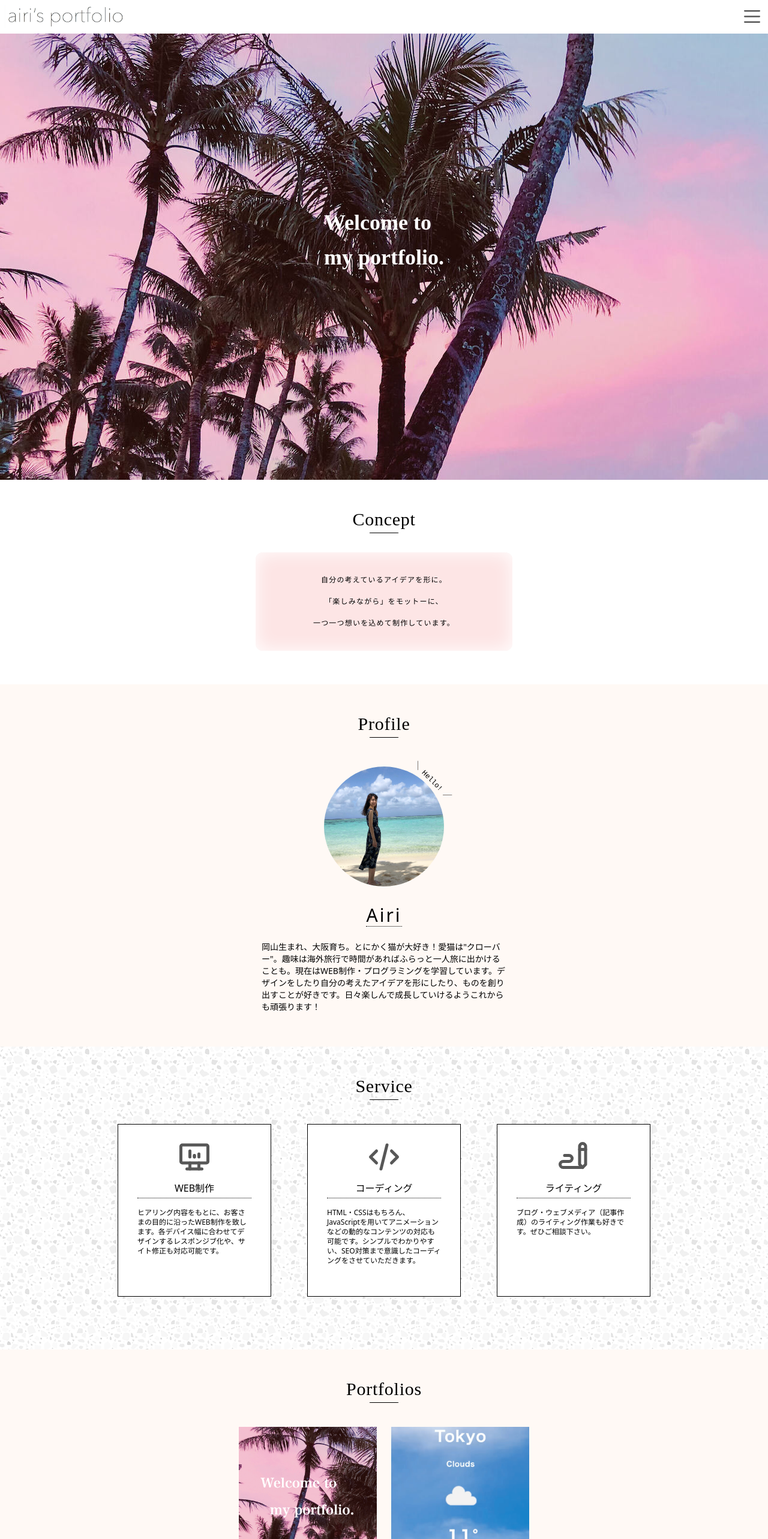
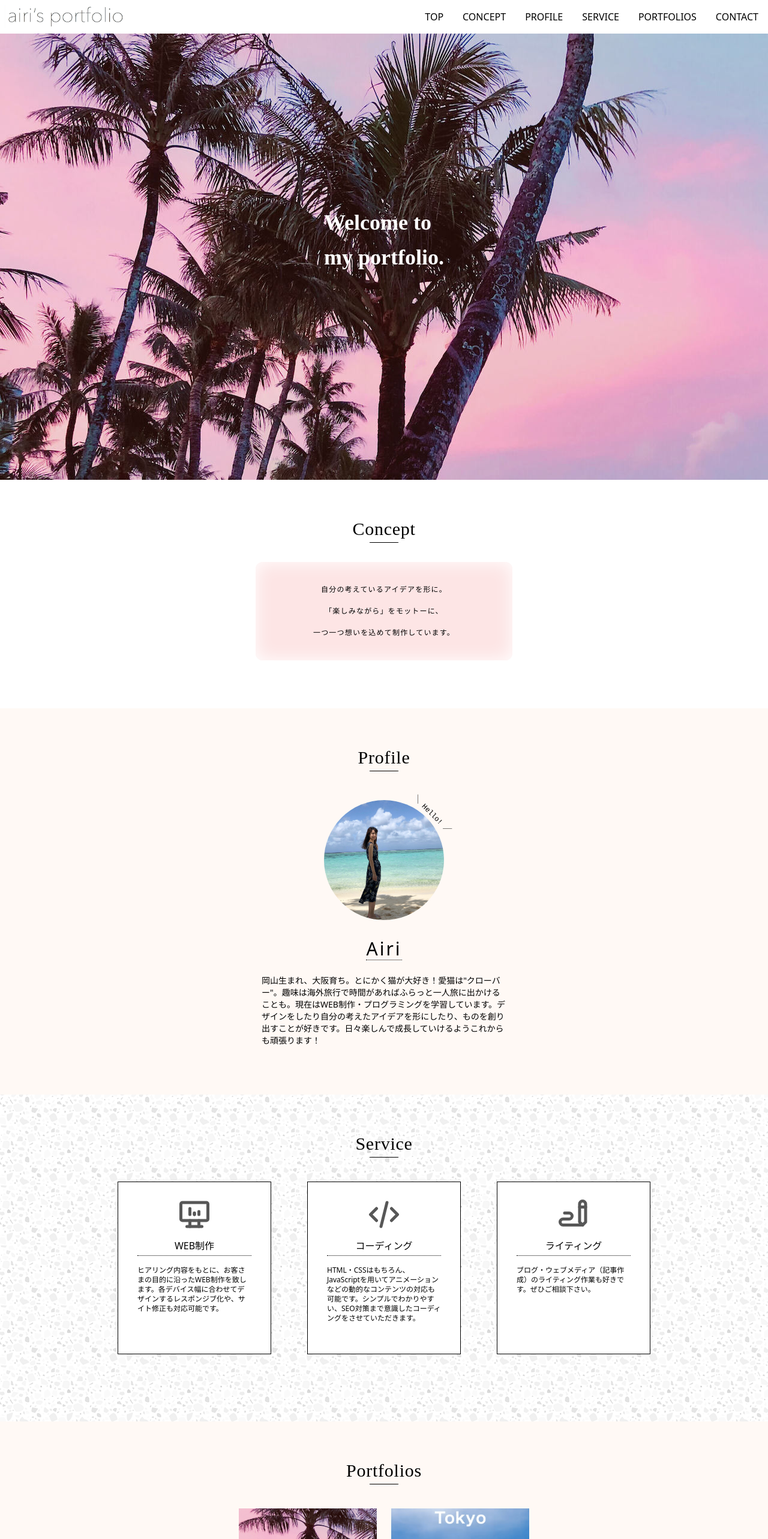
Before and after one commit to airiclover/Tailwind-practice, a Next.js app: page / in a window 1280 px wide. Shown: the top 2566 px of the page at 60% size. Built offline with nearby package versions, Linux system fonts and the light colour scheme.

Commit message:
📱 Add responsive design.

```diff
--- a/src/components/Concept.js
+++ b/src/components/Concept.js
@@ -1,6 +1,9 @@
 export function Concept() {
   return (
-    <div id="concept" className="pt-12 pb-14 px-2 text-center">
+    <div
+      id="concept"
+      className="pt-12 pb-14 px-2 text-center lg:pt-16 lg:pb-20"
+    >
       <h1 className="font-Unna text-3xl tracking-wide">Concept</h1>
       <div className="border-t w-12 mx-auto mt-1 mb-2"></div>
       <div className="mt-6 bg-pink-light text-xs text-center rounded-xl py-7 px-10 inline-block tracking-widest leading-9 shadow-inner sm:px-24">
--- a/src/components/Contact.js
+++ b/src/components/Contact.js
@@ -26,7 +26,10 @@ export function Contact() {
   };
 
   return (
-    <div id="contact" className="py-12 pb-4 px-2 text-center bg-pink-dark ">
+    <div
+      id="contact"
+      className="pt-12 pb-6 px-2 text-center bg-pink-dark lg:pt-16 lg:pb-8"
+    >
       <h1 className="font-Unna text-3xl tracking-wide ">Contact</h1>
       <div className="border-t w-12 mx-auto mt-1 mb-10"></div>
       <div className="flex flex-col items-center">
--- a/src/components/Header.js
+++ b/src/components/Header.js
@@ -33,7 +33,7 @@ export function Header() {
 
         <button
           onClick={() => setMenu((menu) => !menu)}
-          className="pt-2 pb-1 px-2 cursor-pointer focus:outline-none"
+          className="pt-2 pb-1 px-2 cursor-pointer focus:outline-none lg:hidden"
         >
           <Image
             src={menu ? "/cross.svg" : "/menu.svg"}
@@ -44,11 +44,11 @@ export function Header() {
             priority
           />
         </button>
-      </div>
 
         {/* 🍔ハンバーガーメニュー🍔 */}
         {menu ? (
-        <div className="w-3/6 h-screen py-4 z-10 text-center bg-gray-dark text-white fixed top-14 right-0">
+          <div className="w-3/6 h-screen py-4 z-10 text-center bg-gray-dark text-white fixed top-14 right-0 lg:hidden">
+            {/* SP/TB */}
             <div>
               <p className="text-xs font-extralight">
                 thank you for
@@ -82,6 +82,18 @@ export function Header() {
           </div>
         ) : null}
         {/* 🍔🍔🍔 */}
+
+        {/* PC */}
+        <div className="hidden lg:flex lg:font-extralight">
+          <ul className="lg:flex">
+            {LINKS.map((link) => (
+              <AnchorLink href={`#${link.href}`} key={link.name} offset="40">
+                <li className="p-4">{link.name}</li>
+              </AnchorLink>
+            ))}
+          </ul>
+        </div>
+      </div>
     </div>
   );
 }
--- a/src/components/Portfolios.js
+++ b/src/components/Portfolios.js
@@ -31,7 +31,10 @@ const PTFIMAGES = [
 
 export function Portfolios() {
   return (
-    <div id="portfolios" className="pt-12 pb-14 px-4 text-center bg-amber">
+    <div
+      id="portfolios"
+      className="pt-12 pb-14 px-4 text-center bg-amber lg:pt-16 lg:pb-20"
+    >
       <h1 className="font-Unna text-3xl tracking-wide">Portfolios</h1>
       <div className="border-t w-12 mx-auto mt-1 mb-10"></div>
 
@@ -45,7 +48,6 @@ export function Portfolios() {
             className={`${ptfimage.class} hover:opacity-75`}
           >
             <Image
-              key={ptfimage.name}
               src={ptfimage.src}
               alt={ptfimage.name}
               loading="eager"
--- a/src/components/Profile.js
+++ b/src/components/Profile.js
@@ -2,7 +2,10 @@ import Image from "next/image";
 
 export function Profile() {
   return (
-    <div id="profile" className="pt-12 pb-14 px-2 text-center bg-amber">
+    <div
+      id="profile"
+      className="pt-12 pb-14 px-2 text-center bg-amber lg:pt-16 lg:pb-20"
+    >
       <h1 className="font-Unna text-3xl tracking-wide">Profile</h1>
       <div className="border-t w-12 mx-auto mt-1 mb-16"></div>
       <div>
--- a/src/components/Service.js
+++ b/src/components/Service.js
@@ -23,7 +23,10 @@ const SERVICES = [
 
 export function Service() {
   return (
-    <div id="service" className="bg-stoneImg pt-12 pb-14 px-2 text-center">
+    <div
+      id="service"
+      className="bg-stoneImg pt-12 pb-14 px-2 text-center lg:pt-16 lg:pb-20"
+    >
       <h1 className="font-Unna text-3xl tracking-wide">Service</h1>
       <div className="border-t w-12 mx-auto mt-1 mb-10"></div>
       <div className="lg:mx-auto lg:flex lg:items-start lg:w-9/12">
```
Lines whose indentation alone changed are shown as unchanged.
